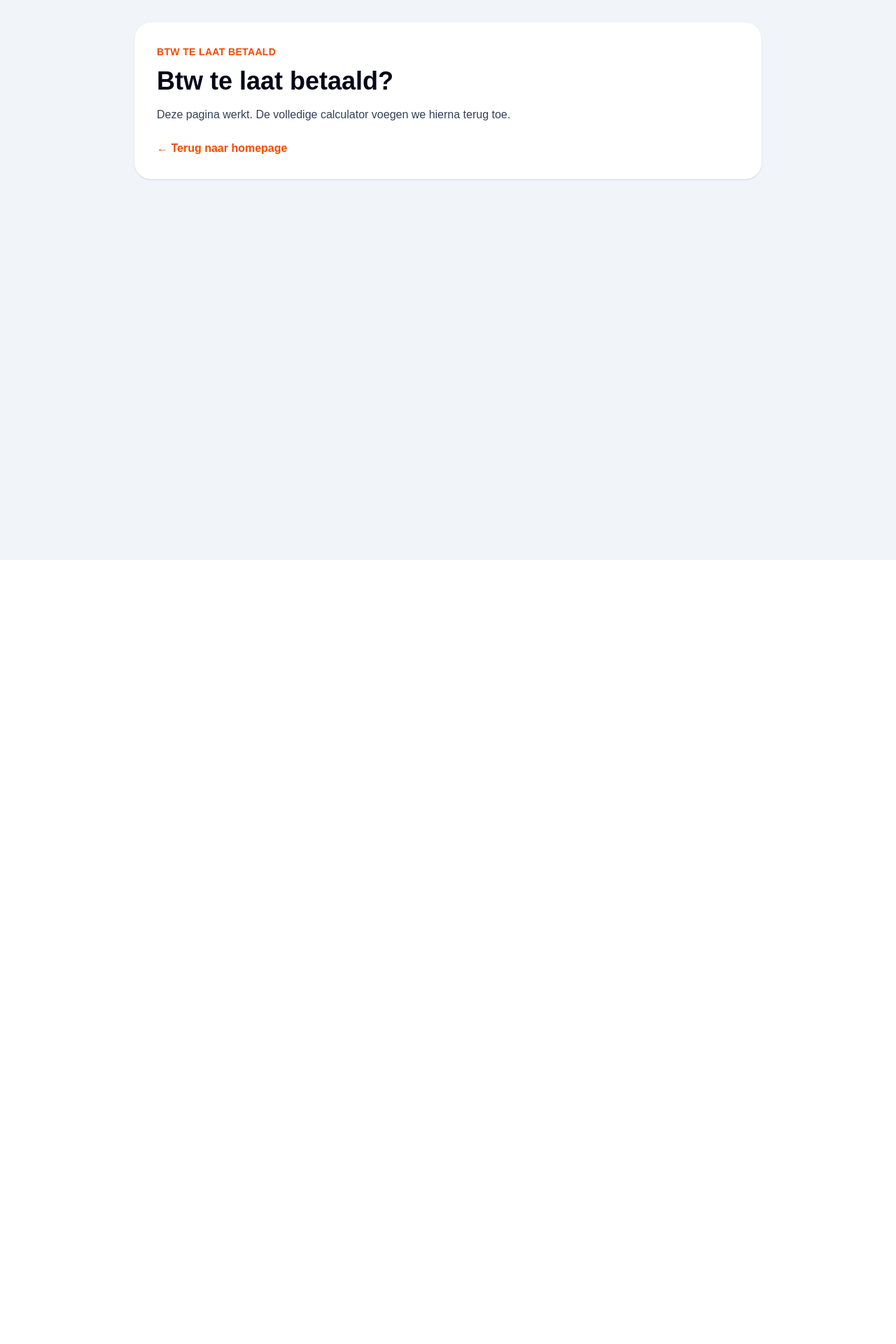
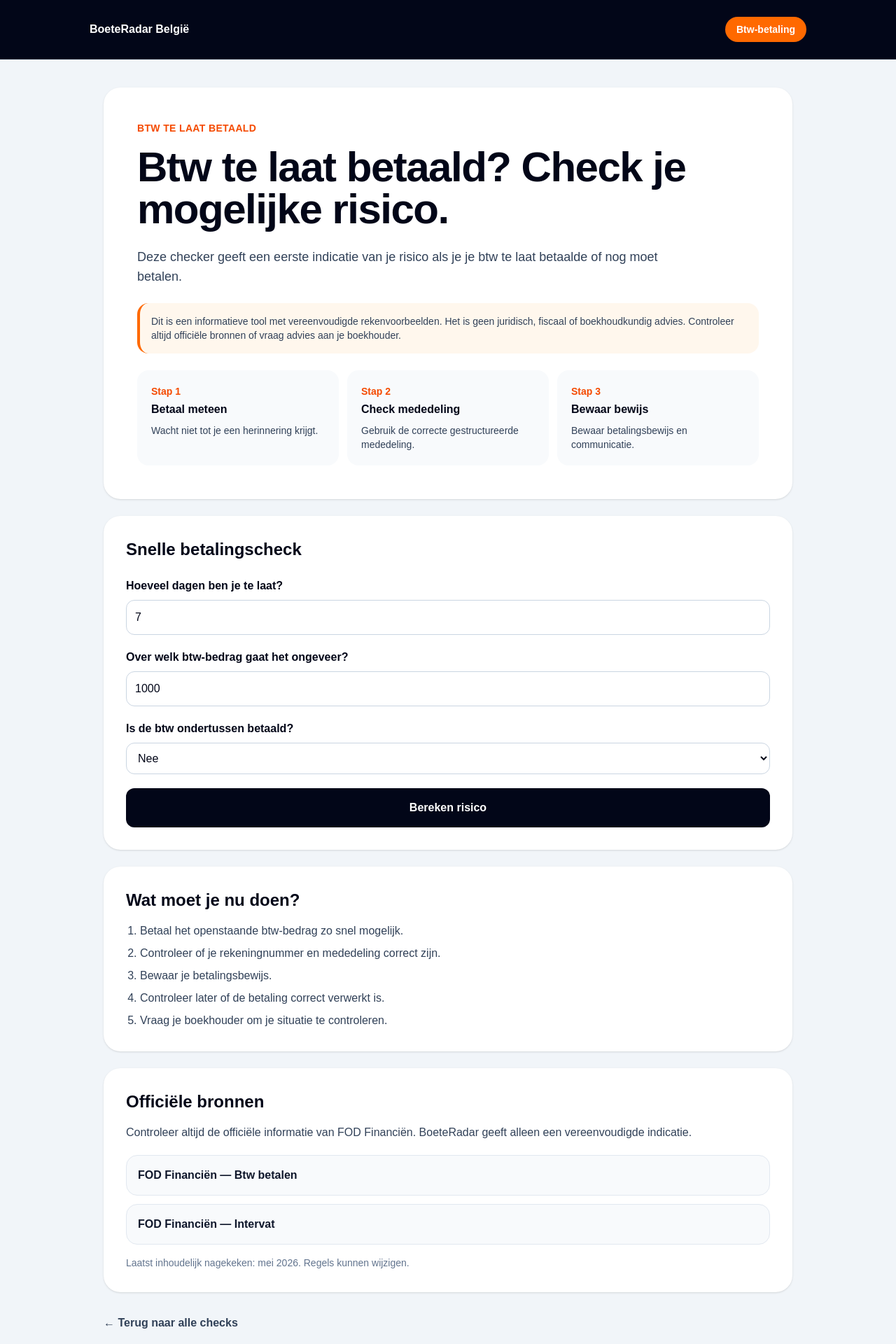
Before and after one commit to NathanVerd/Boeteradar, a Next.js app: page /btw-te-laat-betaald in a window 1280 px wide. Shown: the top 1920 px of the page at 70% size. Before the commit the page ends 800 px from the top, so only its background shows below. Built offline with nearby package versions, Linux system fonts and the light colour scheme.

Commit message:
Add full btw late payment calculator

```diff
--- a/app/btw-te-laat-betaald/page.tsx
+++ b/app/btw-te-laat-betaald/page.tsx
@@ -1,28 +1,228 @@
+"use client";
+
 import Link from "next/link";
+import { useState } from "react";
 
 export default function BtwTeLaatBetaaldPage() {
+  const [daysLate, setDaysLate] = useState(7);
+  const [amount, setAmount] = useState(1000);
+  const [alreadyPaid, setAlreadyPaid] = useState("no");
+  const [calculated, setCalculated] = useState(false);
+
+  const safeDays = Math.max(0, Number(daysLate));
+  const safeAmount = Math.max(0, Number(amount));
+
+  const estimatedInterest = Math.round((safeAmount * 0.08 * safeDays) / 365);
+
+  let risk = "Laag";
+  let riskColor = "border-emerald-300 bg-emerald-50";
+  let advice = "Controleer je betaling en bewaar je betalingsbewijs.";
+
+  if (safeDays >= 1) {
+    risk = "Middelmatig";
+    riskColor = "border-orange-300 bg-orange-50";
+    advice =
+      "Betaal zo snel mogelijk, controleer de gestructureerde mededeling en bewaar je bewijs.";
+  }
+
+  if (safeDays >= 14 || alreadyPaid === "no" || safeAmount >= 5000) {
+    risk = "Hoog";
+    riskColor = "border-red-300 bg-red-50";
+    advice =
+      "Betaal onmiddellijk, controleer de juiste rekening/mededeling en contacteer je boekhouder.";
+  }
+
   return (
-    <main className="min-h-screen bg-slate-100 p-8 text-slate-950">
-      <section className="mx-auto max-w-4xl rounded-3xl bg-white p-8 shadow-sm">
-        <p className="text-sm font-bold uppercase tracking-wide text-orange-600">
+    <main className="min-h-screen bg-slate-100 text-slate-950">
+      <header className="border-b border-slate-800 bg-slate-950 px-6 py-6 text-white">
+        <div className="mx-auto flex max-w-5xl items-center justify-between">
+          <Link href="/" className="font-black text-white">
+            BoeteRadar België
+          </Link>
+
+          <span className="rounded-full bg-orange-500 px-4 py-2 text-sm font-bold">
+            Btw-betaling
+          </span>
+        </div>
+      </header>
+
+      <section className="mx-auto max-w-5xl px-5 py-10">
+        <div className="rounded-3xl bg-white p-8 shadow-sm md:p-12">
+          <p className="mb-4 text-sm font-bold uppercase tracking-wide text-orange-600">
             Btw te laat betaald
           </p>
 
-        <h1 className="mt-3 text-4xl font-black">
-          Btw te laat betaald?
+          <h1 className="max-w-4xl text-4xl font-black tracking-tight md:text-6xl">
+            Btw te laat betaald? Check je mogelijke risico.
           </h1>
 
-        <p className="mt-4 text-slate-700">
-          Deze pagina werkt. De volledige calculator voegen we hierna terug toe.
+          <p className="mt-6 max-w-3xl text-lg text-slate-700">
+            Deze checker geeft een eerste indicatie van je risico als je je btw
+            te laat betaalde of nog moet betalen.
           </p>
 
+          <div className="mt-6 rounded-2xl border-l-4 border-orange-500 bg-orange-50 p-4 text-sm text-slate-700">
+            Dit is een informatieve tool met vereenvoudigde rekenvoorbeelden.
+            Het is geen juridisch, fiscaal of boekhoudkundig advies. Controleer
+            altijd officiële bronnen of vraag advies aan je boekhouder.
+          </div>
+
+          <div className="mt-6 grid gap-3 md:grid-cols-3">
+            <div className="rounded-2xl bg-slate-50 p-5">
+              <p className="text-sm font-bold text-orange-600">Stap 1</p>
+              <h3 className="mt-1 font-black">Betaal meteen</h3>
+              <p className="mt-2 text-sm text-slate-700">
+                Wacht niet tot je een herinnering krijgt.
+              </p>
+            </div>
+
+            <div className="rounded-2xl bg-slate-50 p-5">
+              <p className="text-sm font-bold text-orange-600">Stap 2</p>
+              <h3 className="mt-1 font-black">Check mededeling</h3>
+              <p className="mt-2 text-sm text-slate-700">
+                Gebruik de correcte gestructureerde mededeling.
+              </p>
+            </div>
+
+            <div className="rounded-2xl bg-slate-50 p-5">
+              <p className="text-sm font-bold text-orange-600">Stap 3</p>
+              <h3 className="mt-1 font-black">Bewaar bewijs</h3>
+              <p className="mt-2 text-sm text-slate-700">
+                Bewaar betalingsbewijs en communicatie.
+              </p>
+            </div>
+          </div>
+        </div>
+
+        <div className="mt-6 rounded-3xl bg-white p-8 shadow-sm">
+          <h2 className="text-2xl font-black">Snelle betalingscheck</h2>
+
+          <div className="mt-6 grid gap-5">
+            <label className="font-bold">
+              Hoeveel dagen ben je te laat?
+              <input
+                type="number"
+                min="0"
+                max="365"
+                value={daysLate}
+                onChange={(e) => setDaysLate(Number(e.target.value))}
+                className="mt-2 w-full rounded-xl border border-slate-300 p-3 font-normal"
+              />
+            </label>
+
+            <label className="font-bold">
+              Over welk btw-bedrag gaat het ongeveer?
+              <input
+                type="number"
+                min="0"
+                value={amount}
+                onChange={(e) => setAmount(Number(e.target.value))}
+                className="mt-2 w-full rounded-xl border border-slate-300 p-3 font-normal"
+              />
+            </label>
+
+            <label className="font-bold">
+              Is de btw ondertussen betaald?
+              <select
+                value={alreadyPaid}
+                onChange={(e) => setAlreadyPaid(e.target.value)}
+                className="mt-2 w-full rounded-xl border border-slate-300 p-3 font-normal"
+              >
+                <option value="yes">Ja</option>
+                <option value="no">Nee</option>
+              </select>
+            </label>
+
+            <button
+              onClick={() => setCalculated(true)}
+              className="rounded-xl bg-slate-950 px-5 py-4 font-bold text-white hover:bg-slate-800"
+            >
+              Bereken risico
+            </button>
+          </div>
+
+          {calculated && (
+            <div className={`mt-6 rounded-2xl border p-5 ${riskColor}`}>
+              <h3 className="text-xl font-black">Jouw indicatie</h3>
+
+              <p className="mt-3">
+                <strong>Risiconiveau:</strong> {risk}
+              </p>
+
+              <p className="mt-2">
+                <strong>Ruwe indicatie nalatigheidsinterest:</strong> ongeveer €
+                {estimatedInterest}
+              </p>
+
+              <p className="mt-3 text-sm text-slate-700">
+                Dit is een vereenvoudigde indicatie op basis van een
+                voorbeeldrente. De echte interesten, boetes of gevolgen kunnen
+                afwijken.
+              </p>
+
+              <p className="mt-3 font-bold">Beste actie: {advice}</p>
+            </div>
+          )}
+        </div>
+
+        <section className="mt-6 rounded-3xl bg-white p-8 shadow-sm">
+          <h2 className="text-2xl font-black">Wat moet je nu doen?</h2>
+
+          <ol className="mt-4 list-decimal space-y-2 pl-5 text-slate-700">
+            <li>Betaal het openstaande btw-bedrag zo snel mogelijk.</li>
+            <li>Controleer of je rekeningnummer en mededeling correct zijn.</li>
+            <li>Bewaar je betalingsbewijs.</li>
+            <li>Controleer later of de betaling correct verwerkt is.</li>
+            <li>Vraag je boekhouder om je situatie te controleren.</li>
+          </ol>
+        </section>
+
+        <section className="mt-6 rounded-3xl bg-white p-8 shadow-sm">
+          <h2 className="text-2xl font-black">Officiële bronnen</h2>
+
+          <p className="mt-4 text-slate-700">
+            Controleer altijd de officiële informatie van FOD Financiën.
+            BoeteRadar geeft alleen een vereenvoudigde indicatie.
+          </p>
+
+          <div className="mt-5 grid gap-3">
+            <a
+              href="https://financien.belgium.be/nl/ondernemingen/btw/betaling-teruggave/betaling"
+              target="_blank"
+              rel="noopener noreferrer"
+              className="rounded-2xl border border-slate-200 bg-slate-50 p-4 font-bold text-slate-900 hover:bg-slate-100"
+            >
+              FOD Financiën — Btw betalen
+            </a>
+
+            <a
+              href="https://financien.belgium.be/nl/E-services/Intervat"
+              target="_blank"
+              rel="noopener noreferrer"
+              className="rounded-2xl border border-slate-200 bg-slate-50 p-4 font-bold text-slate-900 hover:bg-slate-100"
+            >
+              FOD Financiën — Intervat
+            </a>
+          </div>
+
+          <p className="mt-4 text-sm text-slate-500">
+            Laatst inhoudelijk nagekeken: mei 2026. Regels kunnen wijzigen.
+          </p>
+        </section>
+
+        <div className="mt-8">
           <Link
             href="/"
-          className="mt-6 inline-block font-bold text-orange-600"
+            className="font-bold text-slate-700 hover:text-slate-950"
           >
-          ← Terug naar homepage
+            ← Terug naar alle checks
           </Link>
+        </div>
       </section>
+
+      <footer className="px-6 py-8 text-center text-sm text-slate-500">
+        © 2026 BoeteRadar België — Informatieve tool, geen juridisch advies.
+      </footer>
     </main>
   );
 }
```
Lines whose indentation alone changed are shown as unchanged.
